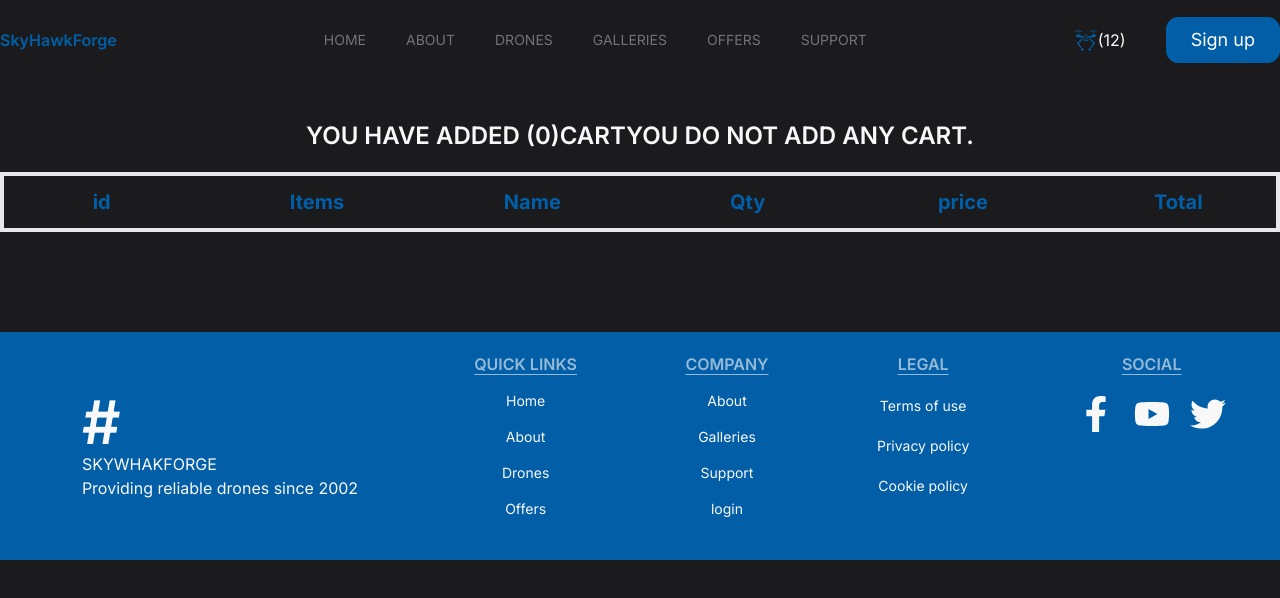
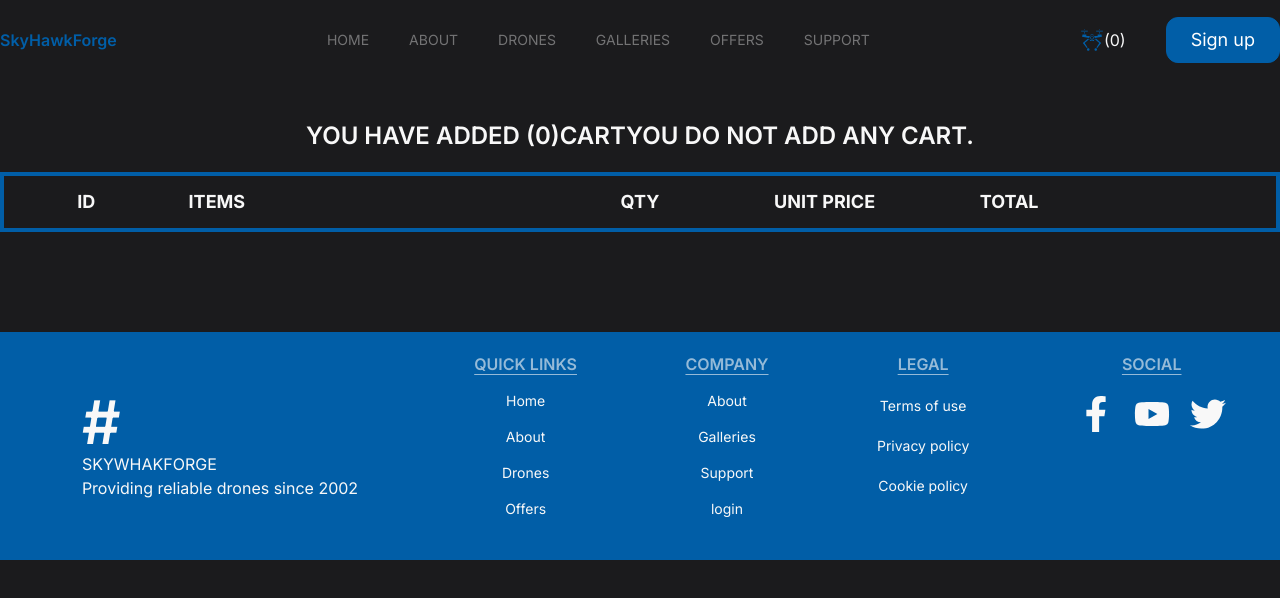
Before and after one commit to Hossain-A1/skyhwakforge-frontend, a Next.js app: page /cart in a window 1280 px wide. Shown: the top 598 px of the page. Built offline with nearby package versions, Linux system fonts and the light colour scheme.

Commit message:
removed cart fn added

```diff
--- a/app/cart/_components/CartItem .tsx
+++ b/app/cart/_components/CartItem .tsx
@@ -1,18 +1,22 @@
+import Button from "@/components/ui/Button";
+import { removeFromCart } from "@/redux/features/carts/CartSlice";
 import { droneType } from "@/types/drone.type";
 import Image from "next/image";
+import { useDispatch } from "react-redux";
 
 interface CartItemProps {
   addedCart: droneType;
 }
 
 const CartItem: React.FC<CartItemProps> = ({ addedCart }) => {
+  const dispatch = useDispatch();
   return (
-    <section className="border py-2">
-      <div className='grid grid-cols-6 text-center items-center gap-5'>
+    <section className='border py-2'>
+      <div className='grid grid-cols-7 text-center items-center gap-5'>
         <div>
           <strong>{addedCart._id.substring(0, 10)}</strong>
         </div>
-        <div className='flex justify-center items-center'>
+        <div className='flex justify-start items-center col-span-2 gap-5'>
           <div className='overflow-hidden h-16 w-16 flex justify-center items-center'>
             <Image
               src={addedCart.images[0]}
@@ -23,10 +27,9 @@ const CartItem: React.FC<CartItemProps> = ({ addedCart }) => {
               className='h-full w-full object-cover '
             />
           </div>
-        </div>
-
-        <div>
-          <strong>{addedCart.title}</strong>
+          <div>
+            <strong>{addedCart.title.substring(0, 20)}</strong>
+          </div>
         </div>
 
         <div>
@@ -40,6 +43,15 @@ const CartItem: React.FC<CartItemProps> = ({ addedCart }) => {
         <div>
           <strong>{addedCart.price * addedCart.count}</strong>
         </div>
+
+        <div>
+          <Button
+            onClick={() => dispatch(removeFromCart(addedCart._id))}
+            variant='danger'
+          >
+            Remove
+          </Button>
+        </div>
       </div>
     </section>
   );
--- a/app/cart/page.tsx
+++ b/app/cart/page.tsx
@@ -11,14 +11,14 @@ const CartPage = () => {
   return (
     <main className='container sp mt-10 space-y-5 '>
 
-      <h2 className="text-2xl font-semibold uppercase text-center">You have added ({cart.length})cart{cart?.length >= 1?"s":"You do not add any cart."}</h2>
+      <h2 className="text-2xl font-semibold uppercase text-center">You have added ({cart.length})cart{cart?.length > 1?"s":"You do not add any cart."}</h2>
 
-      <div className="grid grid-cols-6 text-center items-center gap-5 border-4 py-3 text-blue font-bold text-xl">
+      <div className="grid grid-cols-7 text-center items-center gap-5 border-4 py-3 border-blue font-bold text-lg uppercase">
           <h2>id</h2>
-          <h2>Items</h2>
-          <h2>Name</h2>
+          <h2 className="col-span-2 text-start">Items</h2>
+
           <h2>Qty</h2>
-          <h2>price</h2>
+          <h2>unit price</h2>
           <h2>Total</h2>
         </div>
     <div className=" space-y-5">
--- a/app/drones-page/[id]/_component/DroneitemSection.tsx
+++ b/app/drones-page/[id]/_component/DroneitemSection.tsx
@@ -3,13 +3,12 @@ import { CurrencyFormatter } from "@/components/shared/CurrencyFormatter";
 import Review from "@/components/shared/Review";
 import { buttonVariants } from "@/components/ui/Button";
 import { cn } from "@/lib/utils";
-import { addToCart } from "@/redux/features/drones/CartSlice";
+import { addToCart } from "@/redux/features/carts/CartSlice";
 import { droneType } from "@/types/drone.type";
 import Image from "next/image";
 import Link from "next/link";
 import { useState } from "react";
 import { useDispatch } from "react-redux";
-
 interface DroneDetailsPageProps {
   item: droneType;
 }
--- a/components/Navber.tsx
+++ b/components/Navber.tsx
@@ -11,7 +11,8 @@ import { RootState } from "@/redux/store";
 const Navber = () => {
   const pathName = usePathname();
   const [navModal, setNavModal] = useState<boolean>(true);
-  const session = useSelector((state: RootState) => state.auth.userAndToken);
+  const session = useSelector((state: RootState) => state.auth.userAndToken?.user.email);
+  const cart = useSelector((state: RootState) => state.cart.droneType);
 
   const navContents = [
     { href: "/", label: "home" },
@@ -52,7 +53,7 @@ const Navber = () => {
         <div className='flex items-center gap-5'>
           <Link href='/cart' className='flex items-center'>
             <GiDeliveryDrone className='text-2xl text-blue' />
-            <h3>(12)</h3>
+            <h3>({cart?.length})</h3>
           </Link>
 
           <div className={navModal ? "navber active" : "navber lg:hidden"}>
@@ -71,7 +72,7 @@ const Navber = () => {
             </div>
           </div>
 
-          {!session?.user ? (
+          {!session ? (
             <div className='max-lg:hidden'>
               <Link
                 href='/sign-up'
@@ -81,7 +82,7 @@ const Navber = () => {
               </Link>
             </div>
           ) : (
-            <p>{session?.user.email}</p>
+            <p>{session}</p>
           )}
         </div>
       </nav>
--- a/components/ui/Button.tsx
+++ b/components/ui/Button.tsx
@@ -11,7 +11,7 @@ export const buttonVariants = cva(
           "bg-dark text-white border-dark hover:bg-dark/90 hover:border-dark/90",
         secondary: "bg-blue text-white border-blue  hover:bg-blue/90 ",
         danger:
-          "bg-red text-white border-red hover:bg-red/90 hover:border-red/90",
+          "bg-dark text-red border-light hover:text-red/90 ",
         outline:
           "bg-transparent text-white border-blue hover:bg-blue hover:text-white",
         lighting:
--- a/redux/features/drones/CartSlice.tsx
+++ b/redux/features/carts/CartSlice.tsx
@@ -1,6 +1,7 @@
 // cartSlice.ts
 import { createSlice, PayloadAction } from "@reduxjs/toolkit";
 import { droneType } from "@/types/drone.type";
+import toast from "react-hot-toast";
 
 interface CartStateInt {
   droneType: droneType[];
@@ -25,6 +26,7 @@ const cartSlice = createSlice({
         // add to cart
         const assembled = { ...action.payload, cartQuantity: 1 };
         state.droneType.push(assembled);
+        toast.success("Drone added Successfully!");
       }
       // add to localStorage
       localStorage.setItem("items", JSON.stringify(state.droneType));
@@ -33,6 +35,9 @@ const cartSlice = createSlice({
       state.droneType = state.droneType.filter(
         (item) => item._id !== action.payload
       );
+      toast("Drone removed Successfully!", {
+        icon: "👏",
+      });
     },
     clearCart: (state) => {
       state.droneType = [];
--- a/redux/store.ts
+++ b/redux/store.ts
@@ -1,6 +1,6 @@
 import { configureStore, combineReducers } from "@reduxjs/toolkit";
 import authReducer from "./features/auth/authSlice";
-import CartReducer from "./features/drones/CartSlice";
+import CartReducer from "./features/carts/CartSlice";
 
 import {
   persistStore,
--- a/tailwind.config.ts
+++ b/tailwind.config.ts
@@ -19,7 +19,8 @@ const config: Config = {
 dark:"#1B1B1D",
 light:"#F8F8F8",
 blue:'#015EA7',
-yellow:"#FFB62B"
+yellow:"#FFB62B",
+red:"#B40003"
   }
     },
   },
```
